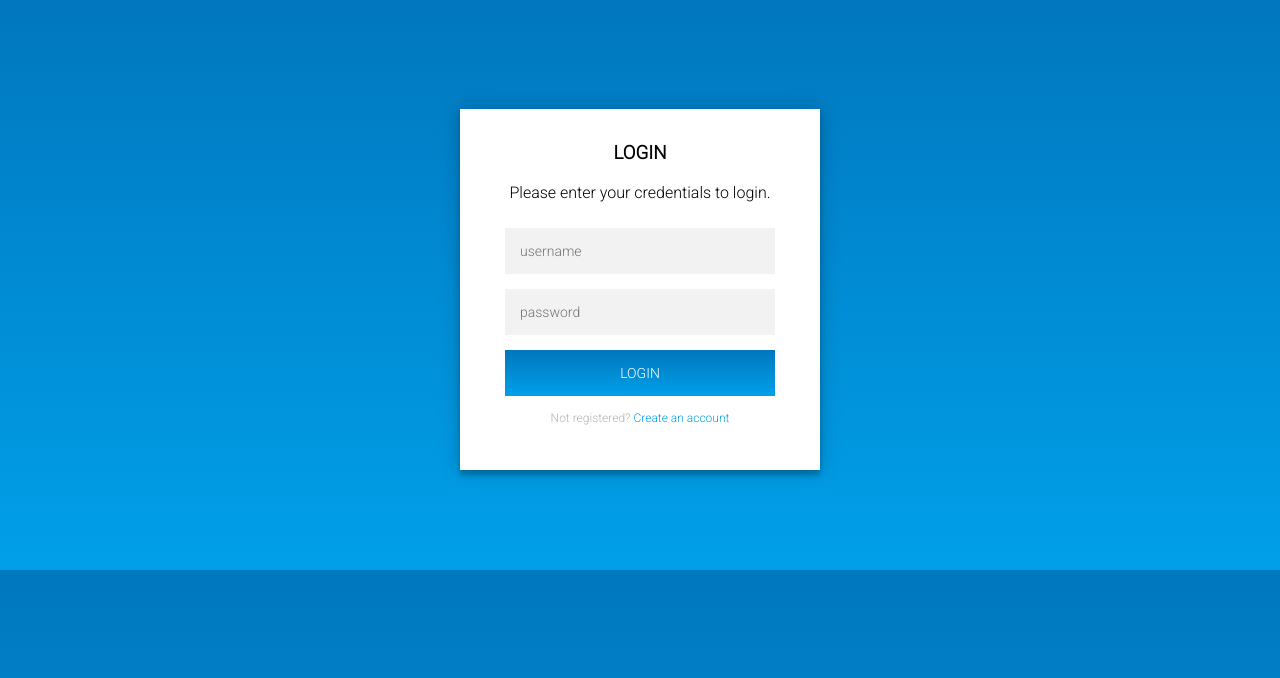
After one commit to MonkNo1/Drug-Mangment-Using-BlockChain, a Django app: page /login in a window 1280 px wide. The commit adds this page. Shown: the top 678 px of the page. Run offline with Django 4.2, Linux system fonts and the light colour scheme.

Commit message:
login pages added

```diff
--- a/drugs/urls.py
+++ b/drugs/urls.py
@@ -8,4 +8,5 @@ urlpatterns = [
     path('features', views.features, name='features'),
     path('pricing', views.pricing, name='pricing'),
     path('contact', views.contact, name='contact'),
+    path('login', views.login, name='login'),
 ]
--- a/drugs/views.py
+++ b/drugs/views.py
@@ -19,3 +19,5 @@ def pricing(request):
 
 def contact(request):
     return render(request, "contact.html")
+def login(request):
+    return render(request,"login.html")
--- /dev/null
+++ b/static/assets/css/login.css
@@ -0,0 +1,78 @@
+@import url(https://fonts.googleapis.com/css?family=Roboto:300);
+header .header{
+  background-color: #fff;
+  height: 45px;
+}
+header a img{
+  width: 134px;
+margin-top: 4px;
+}
+.login-page {
+  width: 360px;
+  padding: 8% 0 0;
+  margin: auto;
+}
+.login-page .form .login{
+  margin-top: -31px;
+margin-bottom: 26px;
+}
+.form {
+  position: relative;
+  z-index: 1;
+  background: #FFFFFF;
+  max-width: 360px;
+  margin: 0 auto 100px;
+  padding: 45px;
+  text-align: center;
+  box-shadow: 0 0 20px 0 rgba(0, 0, 0, 0.2), 0 5px 5px 0 rgba(0, 0, 0, 0.24);
+}
+.form input {
+  font-family: "Roboto", sans-serif;
+  outline: 0;
+  background: #f2f2f2;
+  width: 100%;
+  border: 0;
+  margin: 0 0 15px;
+  padding: 15px;
+  box-sizing: border-box;
+  font-size: 14px;
+}
+.form button {
+  font-family: "Roboto", sans-serif;
+  text-transform: uppercase;
+  outline: 0;
+  background-color: #328f8a;
+  background-image: linear-gradient(to bottom, #0077be, #00a0e9);
+  width: 100%;
+  border: 0;
+  padding: 15px;
+  color: #FFFFFF;
+  font-size: 14px;
+  -webkit-transition: all 0.3 ease;
+  transition: all 0.3 ease;
+  cursor: pointer;
+}
+.form .message {
+  margin: 15px 0 0;
+  color: #b3b3b3;
+  font-size: 12px;
+}
+.form .message a {
+  color: #00a0e9;
+  text-decoration: none;
+}
+
+.container {
+  position: relative;
+  z-index: 1;
+  max-width: 300px;
+  margin: 0 auto;
+}
+
+body {
+  background-color: #328f8a;
+  background-image: linear-gradient(to bottom, #0077be, #00a0e9);
+  font-family: "Roboto", sans-serif;
+  -webkit-font-smoothing: antialiased;
+  -moz-osx-font-smoothing: grayscale;
+}
--- /dev/null
+++ b/templates/login.html
@@ -0,0 +1,28 @@
+{% load static %}
+<!DOCTYPE html>
+<html>
+<head>
+<link rel="stylesheet" href="{% static 'assets/css/login.css' %}">
+<title> CSS Login Screen Tutorial </title>
+</head>
+<body>
+  <body>
+    <div class="login-page">
+      <div class="form">
+        <div class="login">
+          <div class="login-header">
+            <h3>LOGIN</h3>
+            <p>Please enter your credentials to login.</p>
+          </div>
+        </div>
+        <form class="login-form">
+          <input type="text" placeholder="username"/>
+          <input type="password" placeholder="password"/>
+          <button>login</button>
+          <p class="message">Not registered? <a href="#">Create an account</a></p>
+        </form>
+      </div>
+    </div>
+</body>
+</body>
+</html>
--- a/templates/pricing.html
+++ b/templates/pricing.html
@@ -130,7 +130,7 @@
               </ul>
               <div class="price-cta">
                 <strong class="price">Free</strong>
-                <p><a href="#" class="btn btn-white">Choose Plan</a></p>
+                <p><a href="login" class="btn btn-white">Login</a></p>
               </div>
             </div>
           </div>
@@ -145,7 +145,7 @@
               </ul>
               <div class="price-cta">
                 <strong class="price">$9.95/month</strong>
-                <p><a href="#" class="btn btn-white">Choose Plan</a></p>
+                <p><a href="login" class="btn btn-white">Login</a></p>
               </div>
             </div>
           </div>
@@ -160,7 +160,7 @@
               </ul>
               <div class="price-cta">
                 <strong class="price">$199.95/month</strong>
-                <p><a href="#" class="btn btn-white">Choose Plan</a></p>
+                <p><a href="login" class="btn btn-white">Login</a></p>
               </div>
             </div>
           </div>
```
Also changed, not shown: 1 other file.
